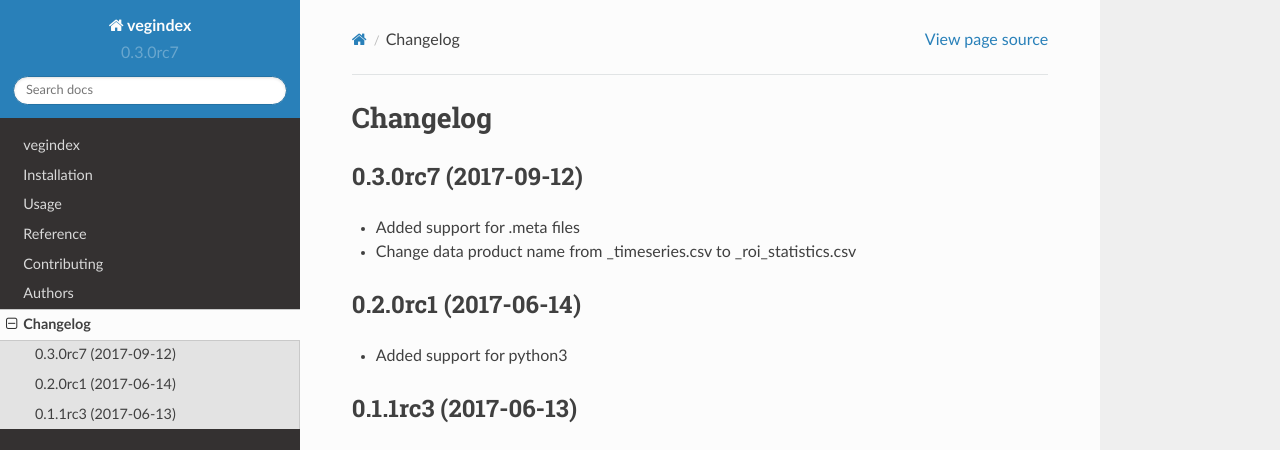
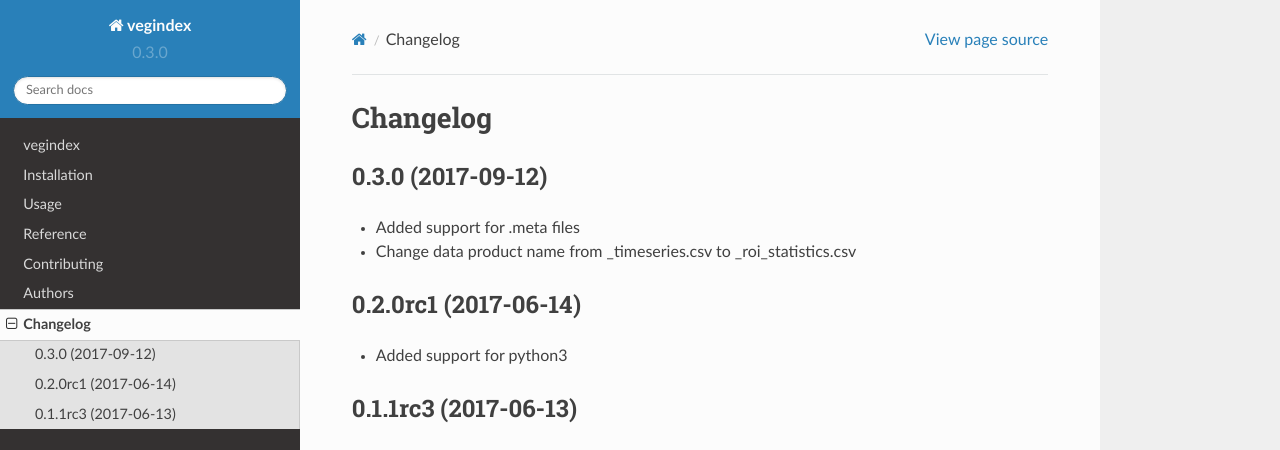
Before and after one commit to tmilliman/python-vegindex, a Sphinx documentation site: the page built from docs/changelog.rst, in a window 1280 px wide. Shown: the top 450 px of the page. Built offline with Sphinx 7.4.7 and the Read the Docs theme 2.0.0, drawn with Linux system fonts in a browser that asks for light colours.

Commit message:
Bump version: 0.3.0rc7 → 0.3.0

```diff
--- a/CHANGELOG.rst
+++ b/CHANGELOG.rst
@@ -1,7 +1,7 @@
 Changelog
 =========
 
-0.3.0rc7 (2017-09-12)
+0.3.0 (2017-09-12)
 ---------------------
 
 * Added support for .meta files
--- a/docs/conf.py
+++ b/docs/conf.py
@@ -26,7 +26,7 @@ project = u'vegindex'
 year = u'2017'
 author = u'Thomas Milliman'
 copyright = '{0}, {1}'.format(year, author)
-version = release = u'0.3.0rc7'
+version = release = u'0.3.0'
 
 pygments_style = 'trac'
 templates_path = ['.']
--- a/setup.py
+++ b/setup.py
@@ -24,7 +24,7 @@ def read(*names, **kwargs):
 
 setup(
     name='vegindex',
-    version='0.3.0rc7',
+    version='0.3.0',
     license='MIT',
     description='Python tools for generating vegetation index timeseries from PhenoCam images.',
     long_description='%s\n%s' % (
--- a/src/vegindex/__init__.py
+++ b/src/vegindex/__init__.py
@@ -2,7 +2,7 @@
 
 __author__ = """Thomas Milliman"""
 __email__ = 'thomas.milliman@unh.edu'
-__version__ = '0.3.0rc7'
+__version__ = '0.3.0'
 
 import os
 
```
Also changed, not shown: .bumpversion.cfg.
